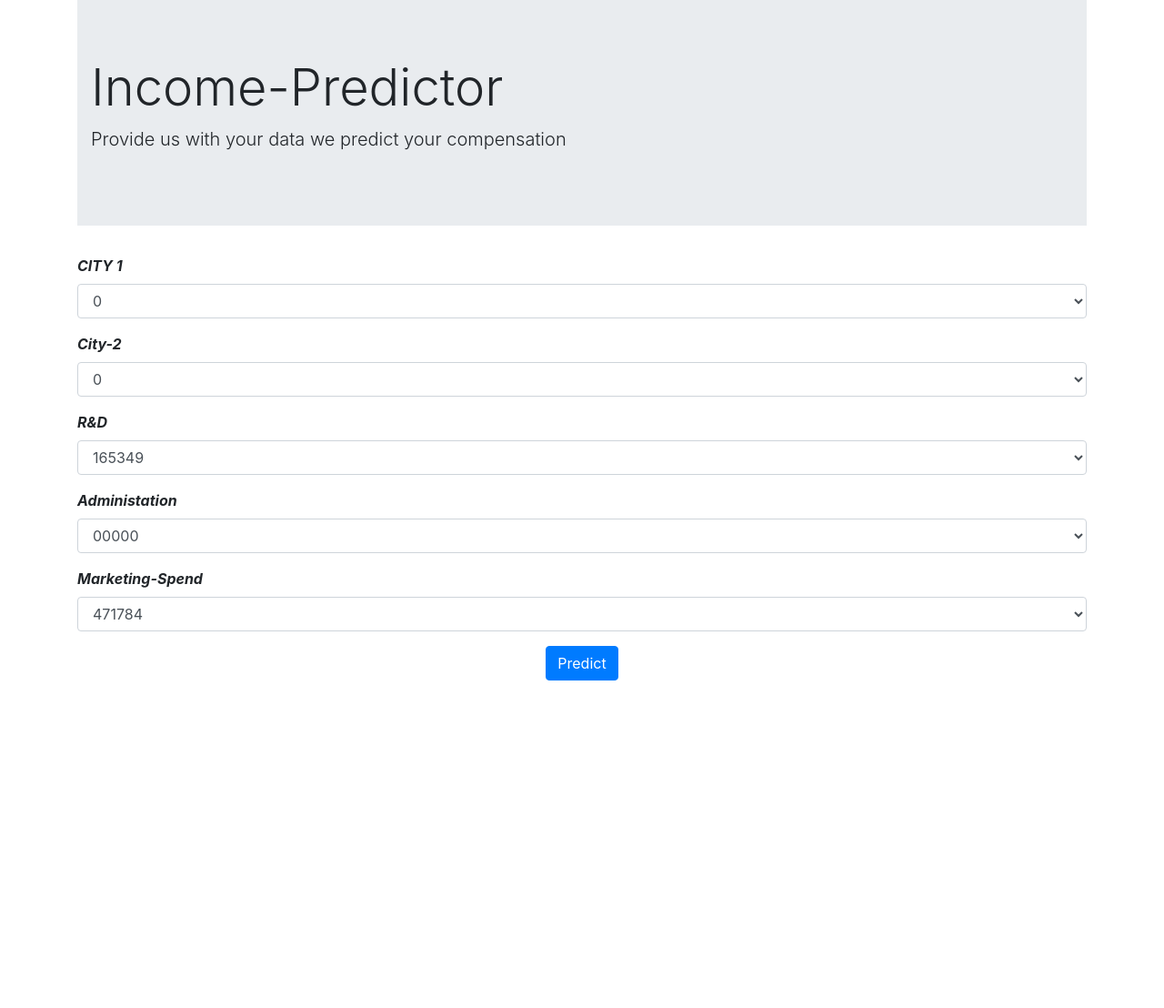
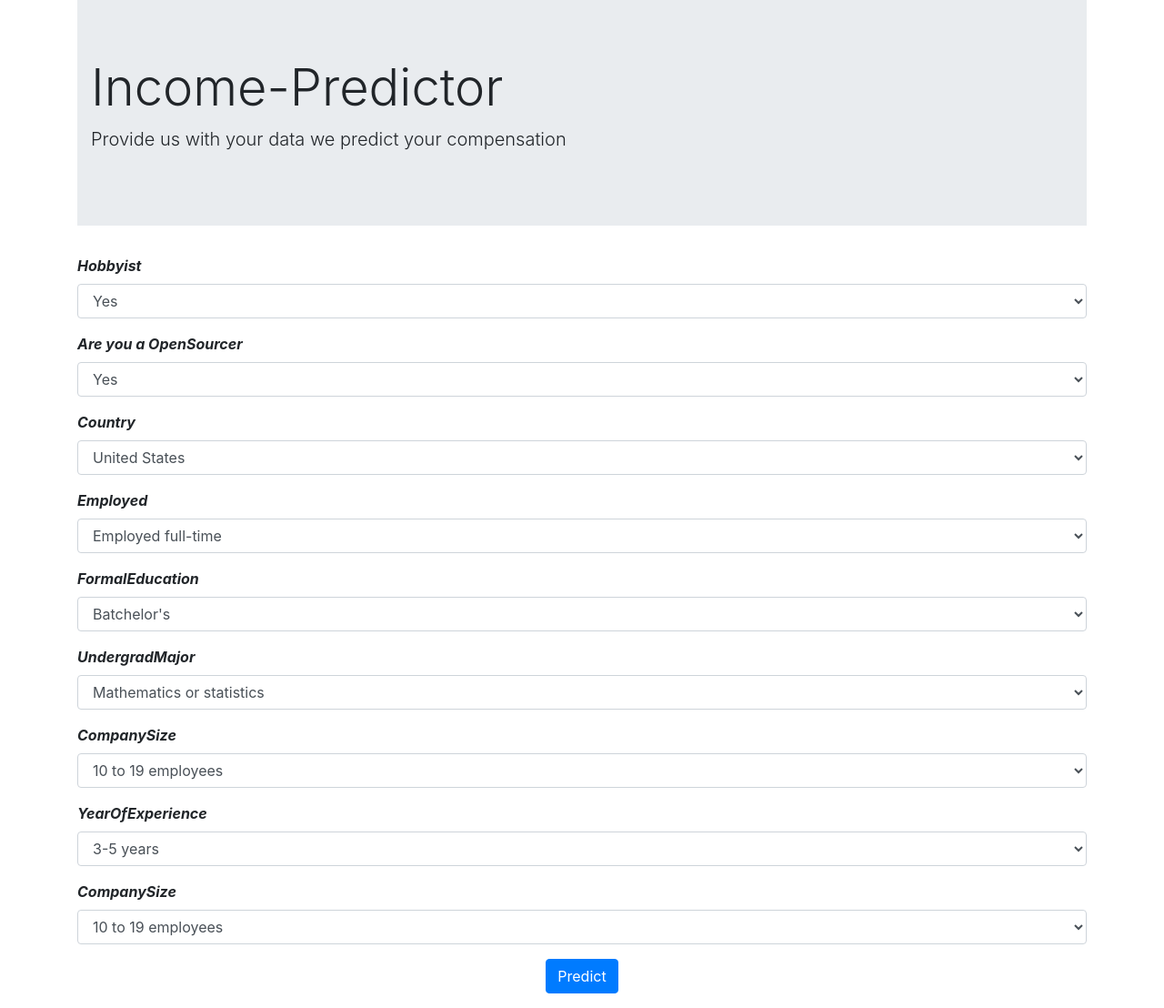
Before and after one commit to IET-VIT/Prediction-of-Developer-s-Gross-Income, a Flask app: template templates/prediction.html in a window 1280 px wide. Shown: the part 49-1157 px from the top of the page at 91% size. Before the commit the page ends 797 px from the top, so only its background shows below. Run offline with Flask 2, Linux system fonts and the light colour scheme; the template is opened without the code that fills it, so the values that code supplies are empty; parts of the project's set-up code (start-up, migrations or seed data) failed here and were passed over; some libraries are stand-ins or nearby versions.

Commit message:
added input

```diff
--- a/app.py
+++ b/app.py
@@ -1,13 +1,24 @@
-
+import numpy as np
 from flask import Flask, request, jsonify, render_template
+import pickle
 app = Flask(__name__)
+model = pickle.load(open('model.pkl', 'rb'))
 @app.route('/')
 def home():
     return render_template('index.html')
 
-@app.route("/prediction")
+@app.route('/predict',methods=['POST'])
 def predict():
-    return render_template('prediction.html')
+    '''
+    For rendering results on HTML GUI
+    '''
+    int_features = [int(x) for x in request.form.values()]
+    final_features = [np.array(int_features)]
+    prediction = model.predict(final_features)
+
+    output = round(prediction[0], 2)
+
+    return render_template('index.html', prediction_text='Employee Salary should be $ {}'.format(output))
 
 
 if __name__ == "__main__":
--- a/templates/prediction.html
+++ b/templates/prediction.html
@@ -22,40 +22,128 @@
       <form action="/predict" method="POST">
 
         <div class="form-group">
-          <label for="q1"><em><strong>CITY 1</strong></em></label>
-          <select class="form-control" id="q1" name="City-1">
-            <option>0</option>
-            <option>1</option>
+          <label for="q1"><em><strong>Hobbyist</strong></em></label>
+          <select class="form-control" id="q1" name="Hobbyist">
+            <option>Yes</option>
+            <option>No</option>
 
           </select>
         </div><div class="form-group">
-          <label for="q1"><em><strong>City-2</strong></em></label>
-          <select class="form-control" id="q1" name="jerry">
-            <option>0</option>
-            <option>1</option>
+          <label for="q1"><em><strong>Are you a OpenSourcer</strong></em></label>
+          <select class="form-control" id="q1" name="OpenSourcer">
+            <option>Yes</option>
+            <option>No</option>
           </select>
         </div>
           <div class="form-group">
-          <label for="q1"><em><strong>R&D</strong></em></label>
-          <select class="form-control" id="q1" name="Tommy">
-            <option>165349</option>
-            <option>12344</option>
+          <label for="q1"><em><strong>Country</strong></em></label>
+          <select class="form-control" id="q1" name="Country">
+
+            <option>United States </option>
+
+              <option>United Kingdom </option>
+
+             <option>Germany   </option>
+             <option> Canada</option>
+              <option>France </option>
+              <option>Russian Federation   </option>
+              <option>   Brazil     </option>
+
+             <option> Netherlands    </option>
+             <option>Spain      </option>
+            <option>Poland    </option>
+             <option>Italy </option>
+             <option>Sweden </option>
+             <option>Switzerland </option>
+              <option>Ukraine</option>
+              <option>Other  </option>
 
           </select>
         </div>
           <div class="form-group">
-          <label for="q1"><em><strong>Administation</strong></em></label>
-          <select class="form-control" id="q1" name="rtyuo">
-            <option>00000</option>
-            <option>136898</option>
+          <label for="q1"><em><strong>Employed</strong></em></label>
+          <select class="form-control" id="q1" name="Employed">
+            <option>Employed full-time</option>
+            <option>Employed part-time</option>
 
           </select>
         </div>
           <div class="form-group">
-          <label for="q1"><em><strong>Marketing-Spend</strong></em></label>
-          <select class="form-control" id="q1" name="ertyy">
-            <option>471784</option>
-            <option>12344</option>
+          <label for="q1"><em><strong>FormalEducation</strong></em></label>
+          <select class="form-control" id="q1" name="FormalEducation">
+            <option>Batchelor's</option>
+            <option>Some college</option>
+            <option>Masters</option>
+            <option>High School</option>
+            <option>Professional</option>
+            <option>Doctoral</option>
+            <option>Elementary</option>
+            <option>None</option>
+
+
+          </select>
+        </div>
+          <div class="form-group">
+          <label for="q1"><em><strong>UndergradMajor</strong></em></label>
+          <select class="form-control" id="q1" name="UndergradMajor">
+            <option>Mathematics or statistics</option>
+            <option>A natural science (ex. biology, chemistry, physics)</option>
+            <option>Computer science, computer engineering, or software engineering</option>
+            <option>Information systems, information technology, or system administration</option>
+            <option>A business discipline (ex. accounting, finance, marketing)</option>
+            <option>Fine arts or performing arts (ex. graphic design, music, studio art)</option>
+            <option>NA
+            </option>
+
+
+
+          </select>
+        </div>
+          <div class="form-group">
+          <label for="q1"><em><strong>CompanySize</strong></em></label>
+          <select class="form-control" id="q1" name="CompanySize">
+            <option>10 to 19 employees</option>
+            <option>20 to 99 employees</option>
+            <option>100 to 499 employees</option>
+            <option>500 to 999 employees</option>
+
+            <option>1,000 to 4,999 employees</option>
+            <option>5,000 to 9,999 employees</option>
+            <option>10,000 or more employees</option>
+
+
+
+          </select>
+        </div>
+          <div class="form-group">
+          <label for="q1"><em><strong>YearOfExperience</strong></em></label>
+          <select class="form-control" id="q1" name="CompanySize">
+            <option>3-5 years</option>
+            <option>6-8 years</option>
+            <option>9-11 years</option>
+            <option>12-14 years</option>
+
+            <option>15-17 years</option>
+            <option>18-20 years</option>
+
+
+
+
+          </select>
+        </div>
+          <div class="form-group">
+          <label for="q1"><em><strong>CompanySize</strong></em></label>
+          <select class="form-control" id="q1" name="CompanySize">
+            <option>10 to 19 employees</option>
+            <option>20 to 99 employees</option>
+            <option>100 to 499 employees</option>
+            <option>500 to 999 employees</option>
+
+            <option>1,000 to 4,999 employees</option>
+            <option>5,000 to 9,999 employees</option>
+            <option>10,000 or more employees</option>
+
+
 
           </select>
         </div>
```
Also changed, not shown: 1 other file.
